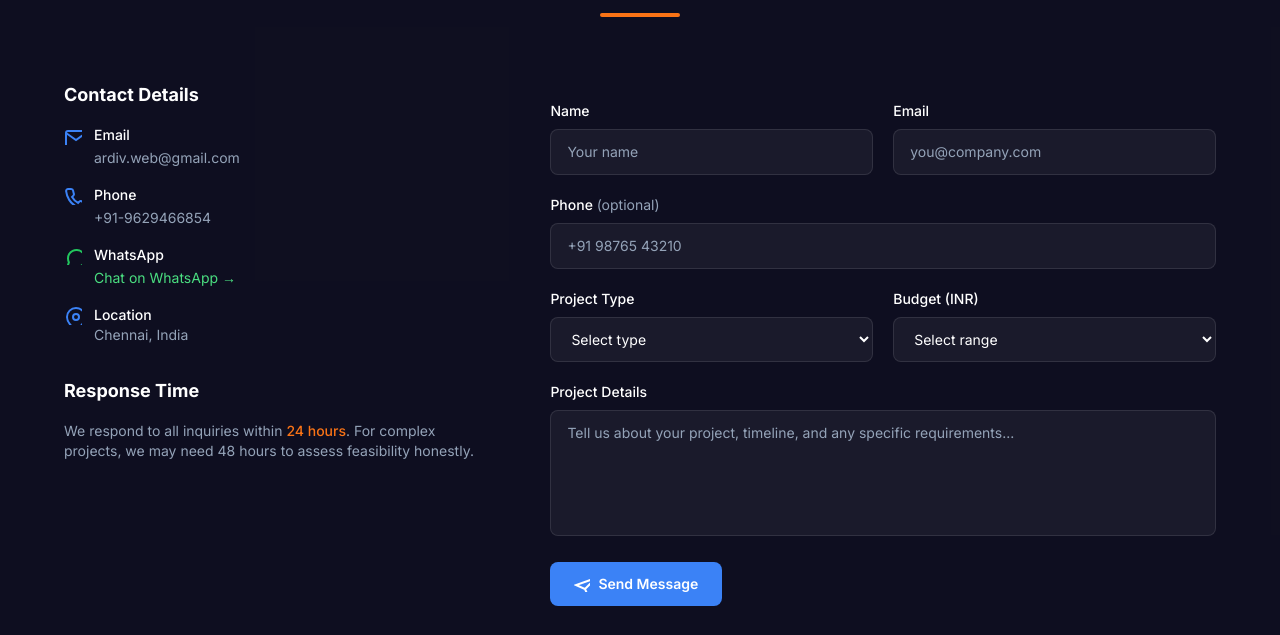
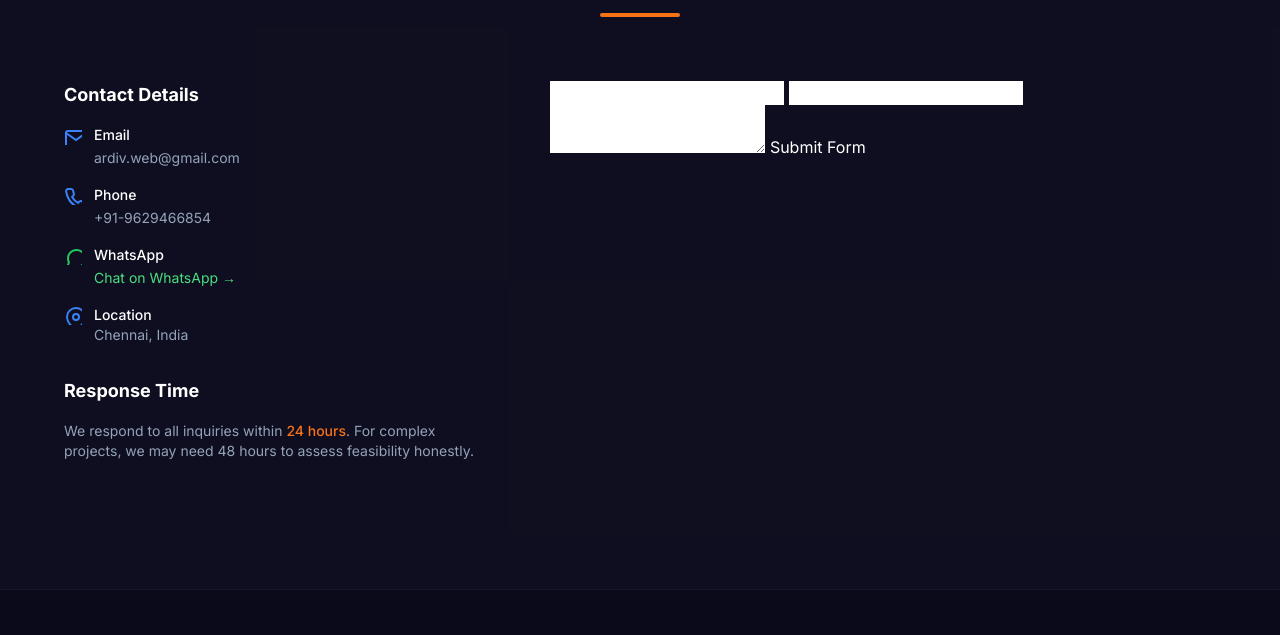
Before and after one commit to Divijha/ardiv, a plain HTML site: page ardiv-static-site/index.html in a window 1280 px wide. Shown: the part 5562-6197 px from the top of the page. Drawn offline with nearby package versions, Linux system fonts and the light colour scheme.

Commit message:
Revise contact form structure and fields
Updated the contact form to include name, email, and message fields while removing unnecessary elements.

```diff
--- a/ardiv-static-site/index.html
+++ b/ardiv-static-site/index.html
@@ -501,62 +501,18 @@
                     </div>
                 </div>
                 <div class="intersection-observe lg:col-span-3">
-                    <form id="contactForm" class="space-y-5" action="https://api.web3forms.com/submit" method="POST" onsubmit="handleSubmit(event)">
-    <!-- Web3Forms -->
-    <input type="hidden" name="access_key" value="29c198ed-2eaa-4607-acc3-c0850ecab298">
-    <input type="hidden" name="subject" value="New Ardiv project enquiry">
-    <input type="hidden" name="from_name" value="Ardiv Website">
-    <input type="checkbox" name="botcheck" class="hidden" style="display:none" tabindex="-1" autocomplete="off">
+<form action="https://api.web3forms.com/submit" method="POST">
+  <input type="hidden" name="access_key" value="29c198ed-2eaa-4607-acc3-c0850ecab298">
+  <input type="text" name="name" required>
+  <input type="email" name="email" required>
+  <textarea name="message" required></textarea>
+  <button type="submit">Submit Form</button>
+</form>
 
-    <div class="grid grid-cols-1 sm:grid-cols-2 gap-5">
-        <div>
-            <label for="name" class="block text-sm font-medium text-white mb-2">Name</label>
-            <input type="text" id="name" name="name" required class="w-full rounded-lg border border-white/10 bg-white/5 px-4 py-3 text-sm text-white placeholder-ardiv-slate focus:border-ardiv-blue focus:outline-none focus:ring-1 focus:ring-ardiv-blue transition-colors" placeholder="Your name">
-        </div>
-        <div>
-            <label for="email" class="block text-sm font-medium text-white mb-2">Email</label>
-            <input type="email" id="email" name="email" required class="w-full rounded-lg border border-white/10 bg-white/5 px-4 py-3 text-sm text-white placeholder-ardiv-slate focus:border-ardiv-blue focus:outline-none focus:ring-1 focus:ring-ardiv-blue transition-colors" placeholder="you@company.com">
-        </div>
-    </div>
 
-    <div>
-        <label for="phone" class="block text-sm font-medium text-white mb-2">Phone <span class="text-ardiv-slate font-normal">(optional)</span></label>
-        <input type="tel" id="phone" name="phone" pattern="[+]?[0-9\s\-]{10,15}" title="Enter a valid phone number" class="w-full rounded-lg border border-white/10 bg-white/5 px-4 py-3 text-sm text-white placeholder-ardiv-slate focus:border-ardiv-blue focus:outline-none focus:ring-1 focus:ring-ardiv-blue transition-colors" placeholder="+91 98765 43210">
-    </div>
 
-    <div class="grid grid-cols-1 sm:grid-cols-2 gap-5">
-        <div>
-            <label for="projectType" class="block text-sm font-medium text-white mb-2">Project Type</label>
-            <select id="projectType" name="projectType" required class="w-full rounded-lg border border-white/10 bg-white/5 px-4 py-3 text-sm text-white focus:border-ardiv-blue focus:outline-none focus:ring-1 focus:ring-ardiv-blue transition-colors">
-                <option value="" class="bg-ardiv-navy">Select type</option>
-                <option value="website" class="bg-ardiv-navy">Website</option>
-                <option value="webapp" class="bg-ardiv-navy">Web Application</option>
-                <option value="ecommerce" class="bg-ardiv-navy">E-Commerce</option>
-                <option value="other" class="bg-ardiv-navy">Other</option>
-            </select>
-        </div>
-        <div>
-            <label for="budget" class="block text-sm font-medium text-white mb-2">Budget (INR)</label>
-            <select id="budget" name="budget" class="w-full rounded-lg border border-white/10 bg-white/5 px-4 py-3 text-sm text-white focus:border-ardiv-blue focus:outline-none focus:ring-1 focus:ring-ardiv-blue transition-colors">
-                <option value="" class="bg-ardiv-navy">Select range</option>
-                <option value="under-25k" class="bg-ardiv-navy">Under ₹25,000</option>
-                <option value="25k-75k" class="bg-ardiv-navy">₹25,000 - ₹75,000</option>
-                <option value="75k-2l" class="bg-ardiv-navy">₹75,000 - ₹2,00,000</option>
-                <option value="above-2l" class="bg-ardiv-navy">Above ₹2,00,000</option>
-            </select>
-        </div>
-    </div>
 
-    <div>
-        <label for="message" class="block text-sm font-medium text-white mb-2">Project Details</label>
-        <textarea id="message" name="message" rows="5" required class="w-full rounded-lg border border-white/10 bg-white/5 px-4 py-3 text-sm text-white placeholder-ardiv-slate focus:border-ardiv-blue focus:outline-none focus:ring-1 focus:ring-ardiv-blue transition-colors resize-none" placeholder="Tell us about your project, timeline, and any specific requirements..."></textarea>
-    </div>
 
-    <button type="submit" class="inline-flex items-center justify-center rounded-lg bg-ardiv-blue px-6 py-3 text-sm font-semibold text-white hover:bg-blue-600 transition-all hover:shadow-lg hover:shadow-blue-500/25 disabled:opacity-60 disabled:cursor-not-allowed">
-        <svg class="mr-2" width="16" height="16" fill="none" stroke="currentColor" stroke-width="2"><path d="M22 2L11 13M22 2l-7 20-4-9-9-4 20-7z"/></svg>
-        Send Message
-    </button>
-</form>
                     <div id="successMessage" class="hidden rounded-xl border border-green-500/20 bg-green-500/5 p-8 text-center">
                         <svg class="mx-auto mb-4" width="48" height="48" fill="none" stroke="#4ade80" stroke-width="2"><path d="M22 11.08V12a10 10 0 11-5.93-9.14"/><polyline points="22 4 12 14.01 9 11.01"/></svg>
                         <h3 class="text-xl font-bold text-white mb-2">Message Sent!</h3>
```
